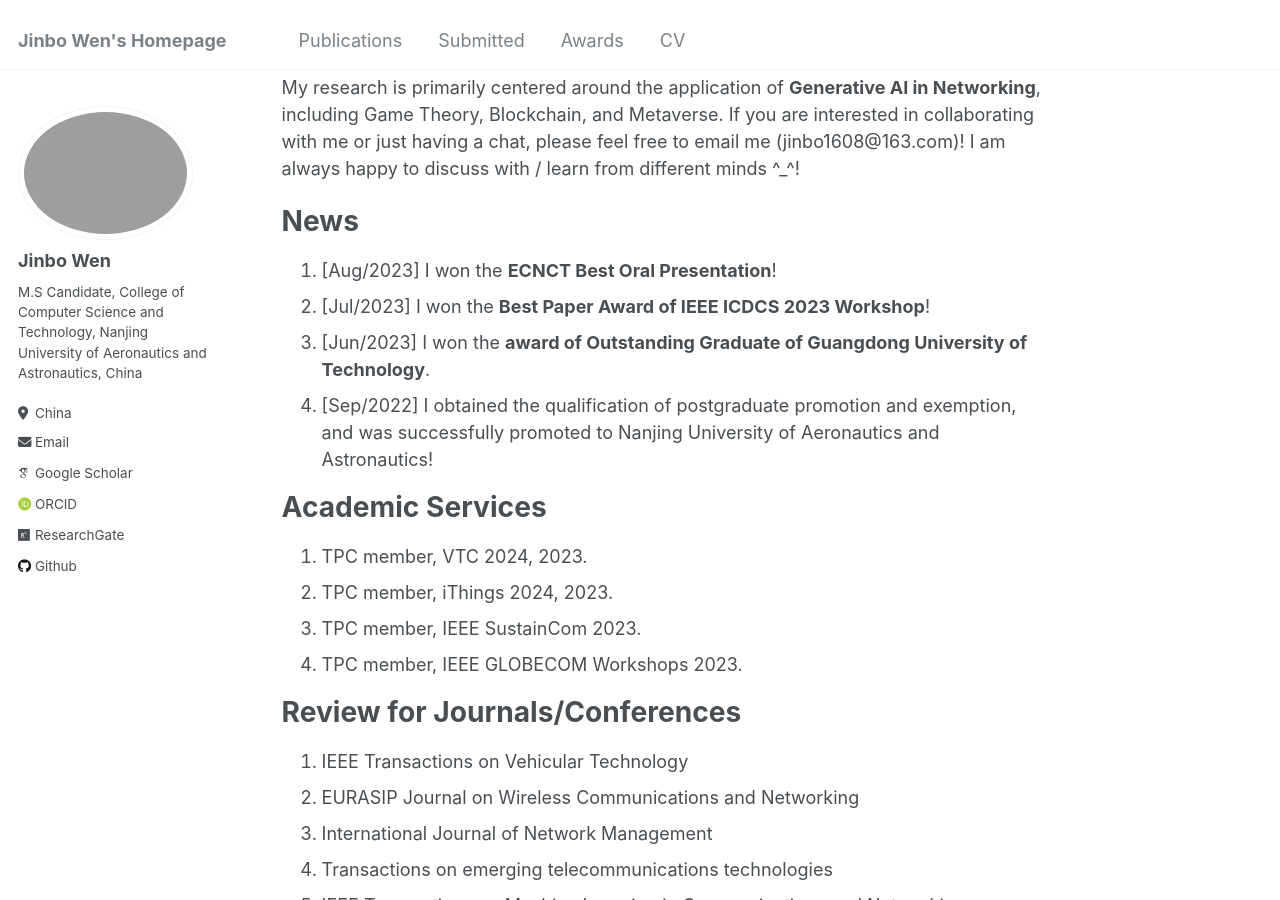
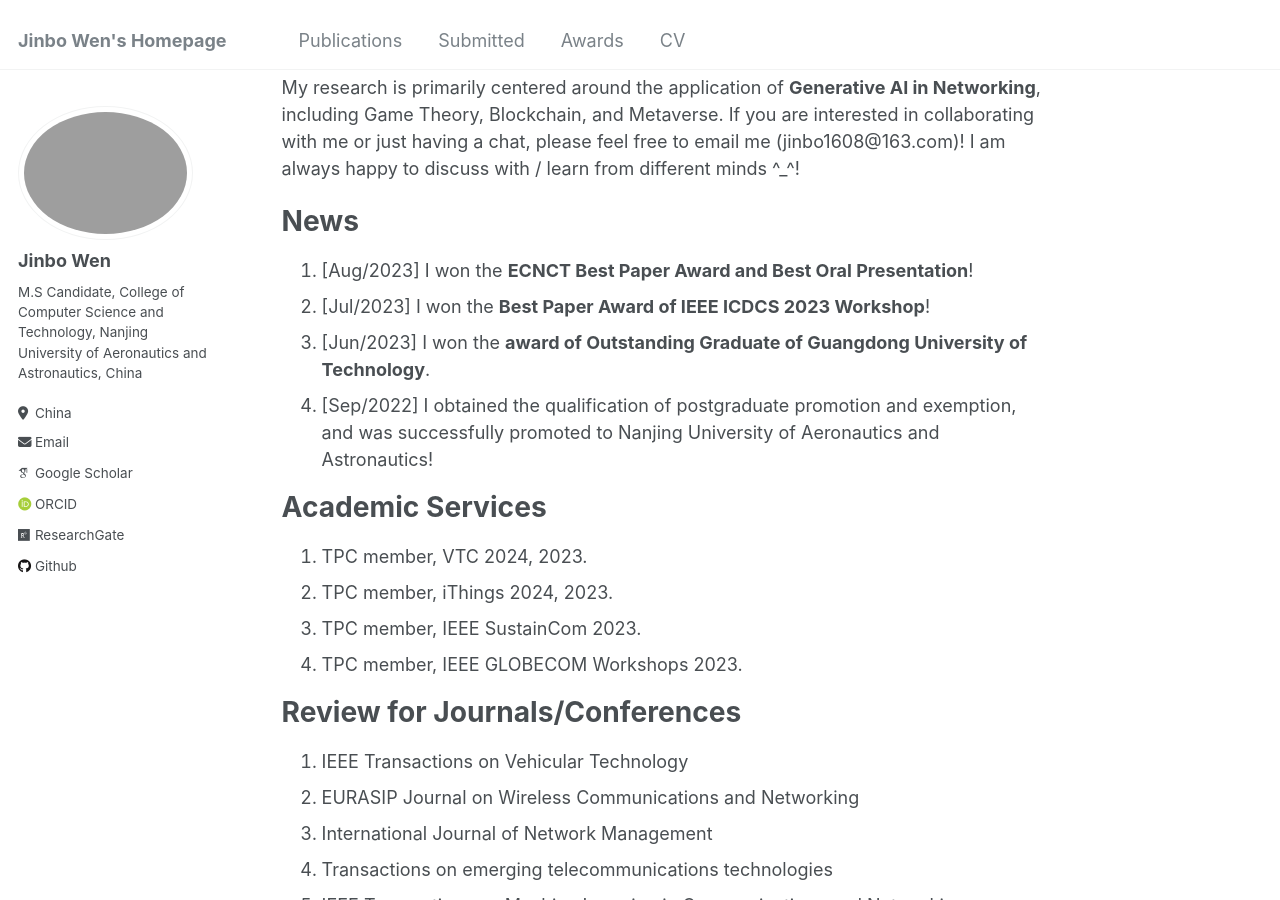
Before and after one commit to JinboWen00/JinboWen00.github.io, a Jekyll site: the page built from _pages/about.md, in a window 1280 px wide and 900 px high, scrolled down 310 px. Built offline with Jekyll 4.4.1, drawn with Linux system fonts in a browser that asks for light colours; some web fonts are replaced.

Commit message:
Update about.md

```diff
--- a/_pages/about.md
+++ b/_pages/about.md
@@ -15,7 +15,7 @@ My research is primarily centered around the application of **Generative AI in N
 
 News
 ======
-1. [Aug/2023] I won the **ECNCT Best Oral Presentation**!
+1. [Aug/2023] I won the **ECNCT Best Paper Award and Best Oral Presentation**!
 2. [Jul/2023] I won the **Best Paper Award of IEEE ICDCS 2023 Workshop**!
 3. [Jun/2023] I won the **award of Outstanding Graduate of Guangdong University of Technology**.
 4. [Sep/2022] I obtained the qualification of postgraduate promotion and exemption, and was successfully promoted to Nanjing University of Aeronautics and Astronautics!
```
